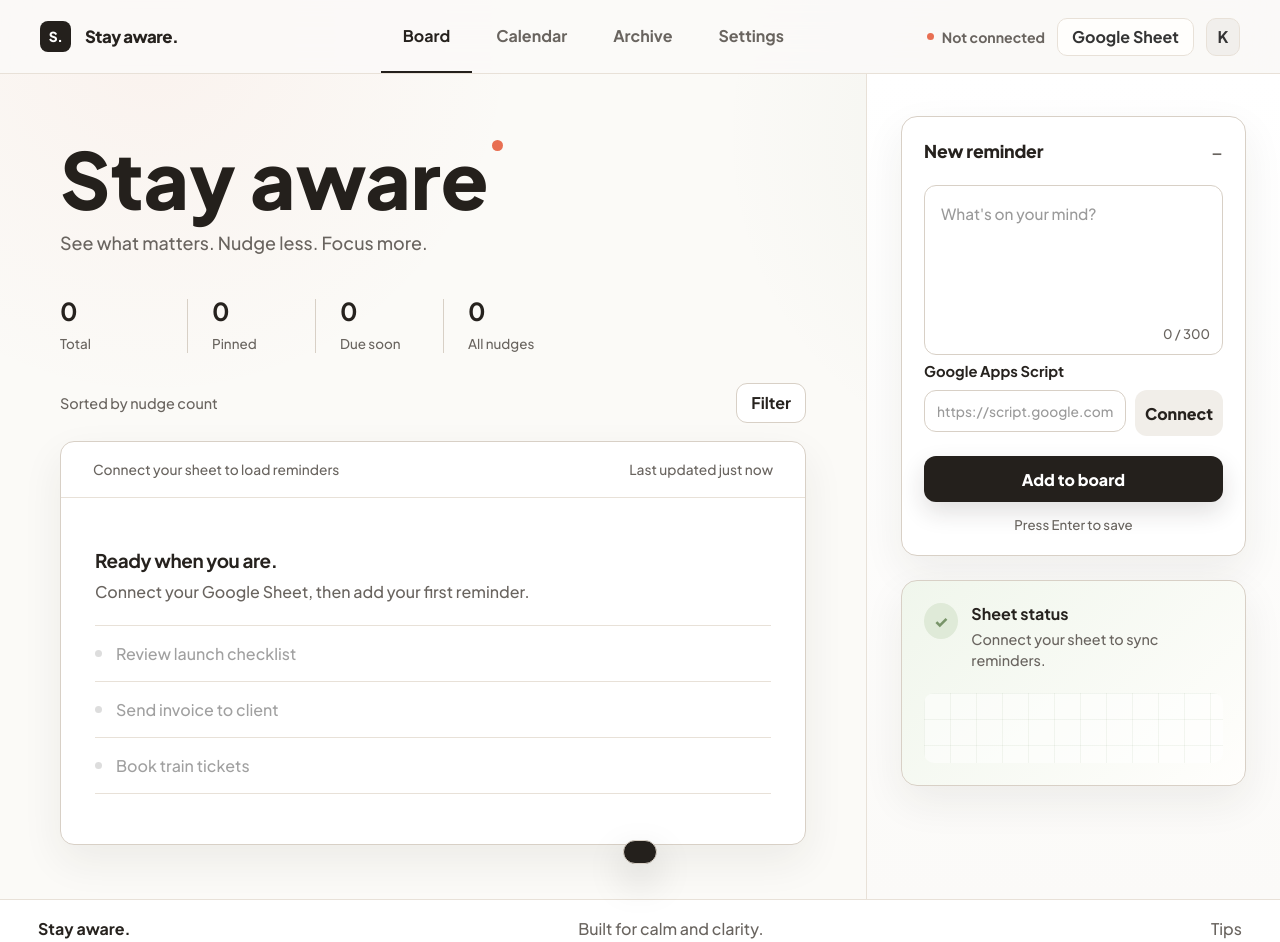
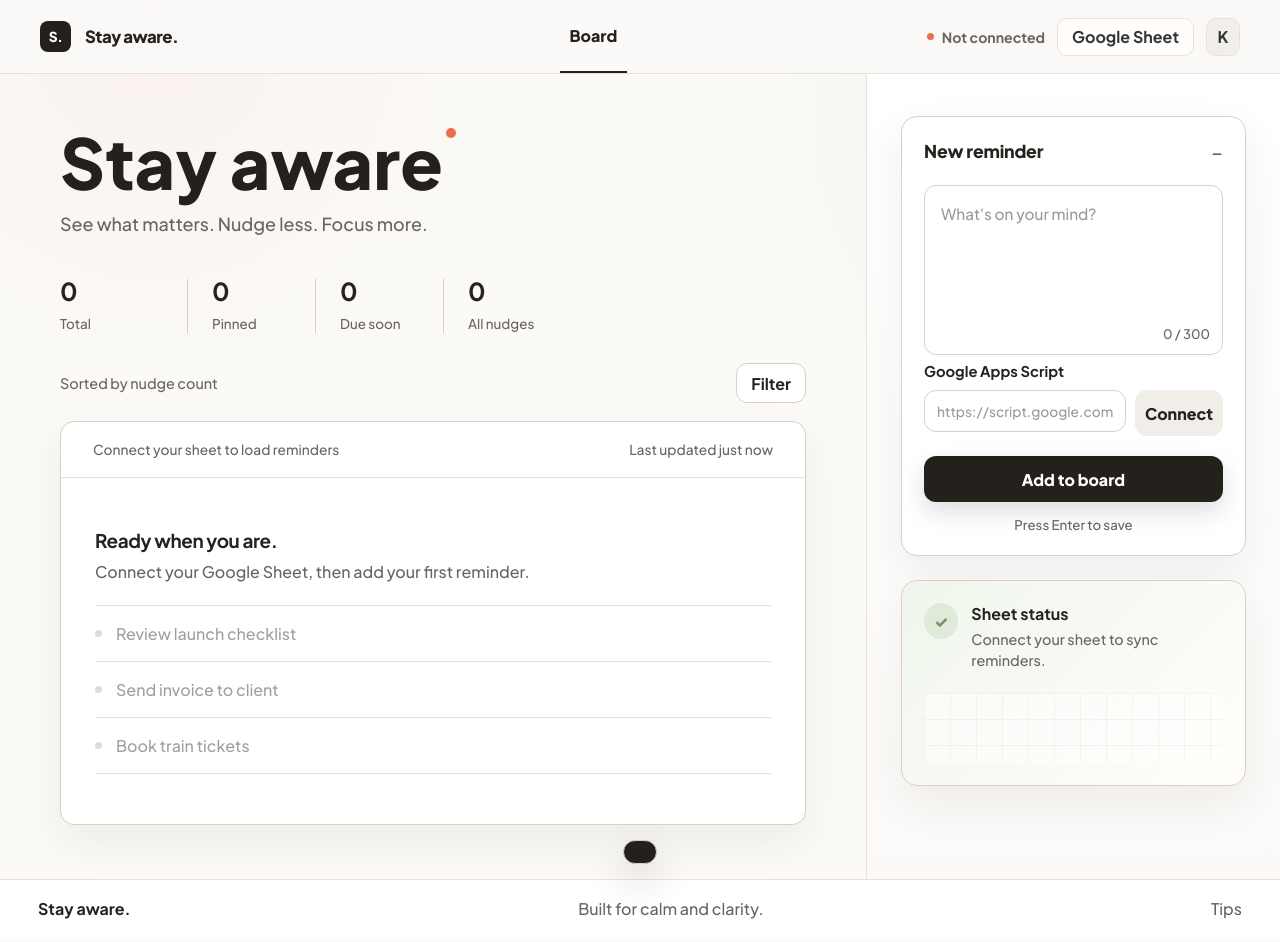
Before and after one commit to Kukaa404/Reminders-Beautiful, a plain HTML site: page index.html in a window 1280 px wide. Drawn offline with Linux system fonts and the light colour scheme.

Commit message:
Remove unavailable navigation tabs

```diff
--- a/index.html
+++ b/index.html
@@ -51,7 +51,7 @@ button{border:0}
   display:flex;
   align-items:center;
   justify-content:space-between;
-  gap:24px;
+  gap:20px;
   border-bottom:1px solid var(--line);
   padding:0 40px;
   background:rgba(251,250,248,.86);
@@ -84,24 +84,14 @@ button{border:0}
   font-weight:850;
   letter-spacing:-.03em;
 }
-.nav{
+.view-label{
   display:flex;
   align-items:center;
-  gap:2px;
   height:100%;
-}
-.nav button{
-  height:100%;
-  padding:0 22px;
-  background:transparent;
-  color:var(--muted);
-  border-bottom:2px solid transparent;
-  cursor:pointer;
-  font-weight:650;
-}
-.nav button.active{
+  padding:0 10px;
   color:var(--ink);
-  border-bottom-color:var(--ink-strong);
+  border-bottom:2px solid var(--ink-strong);
+  font-weight:800;
 }
 .top-actions{
   min-width:260px;
@@ -148,14 +138,14 @@ button{border:0}
   min-height:0;
 }
 .content{
-  padding:66px 60px 54px;
+  padding:54px 60px 54px;
 }
 .hero-row{
   display:block;
   margin-bottom:30px;
 }
 h1{
-  font-size:clamp(4.6rem,6.1vw,5.9rem);
+  font-size:clamp(3.8rem,5.45vw,5.15rem);
   line-height:.9;
   letter-spacing:0;
   font-weight:900;
@@ -590,11 +580,11 @@ textarea:focus,input:focus{border-color:#adaba7;box-shadow:0 0 0 4px rgba(39,39,
 @media(max-width:720px){
   .app{grid-template-rows:auto 1fr auto}
   .topbar{padding:14px 18px;align-items:center}
-  .nav{display:none}
+  .view-label{display:none}
   .top-actions{min-width:0}
   .sheet-chip,.connection span{display:none}
   .content{padding:36px 18px 28px}
-  h1{font-size:3.08rem;white-space:normal;line-height:.94}
+  h1{font-size:2.82rem;white-space:normal;line-height:.94}
   .sub{font-size:1rem;margin-top:14px}
   .stats{
     width:100%;
@@ -637,12 +627,7 @@ textarea:focus,input:focus{border-color:#adaba7;box-shadow:0 0 0 4px rgba(39,39,
       <div class="mark">S.</div>
       <div class="brand-name">Stay aware.</div>
     </div>
-    <nav class="nav" aria-label="Primary">
-      <button class="active" type="button">Board</button>
-      <button type="button">Calendar</button>
-      <button type="button">Archive</button>
-      <button type="button">Settings</button>
-    </nav>
+    <div class="view-label" aria-current="page">Board</div>
     <div class="top-actions">
       <div class="connection"><span class="dot" id="statusDot"></span><span id="statusText">Not connected</span></div>
       <button class="sheet-chip" type="button">Google Sheet</button>
```
